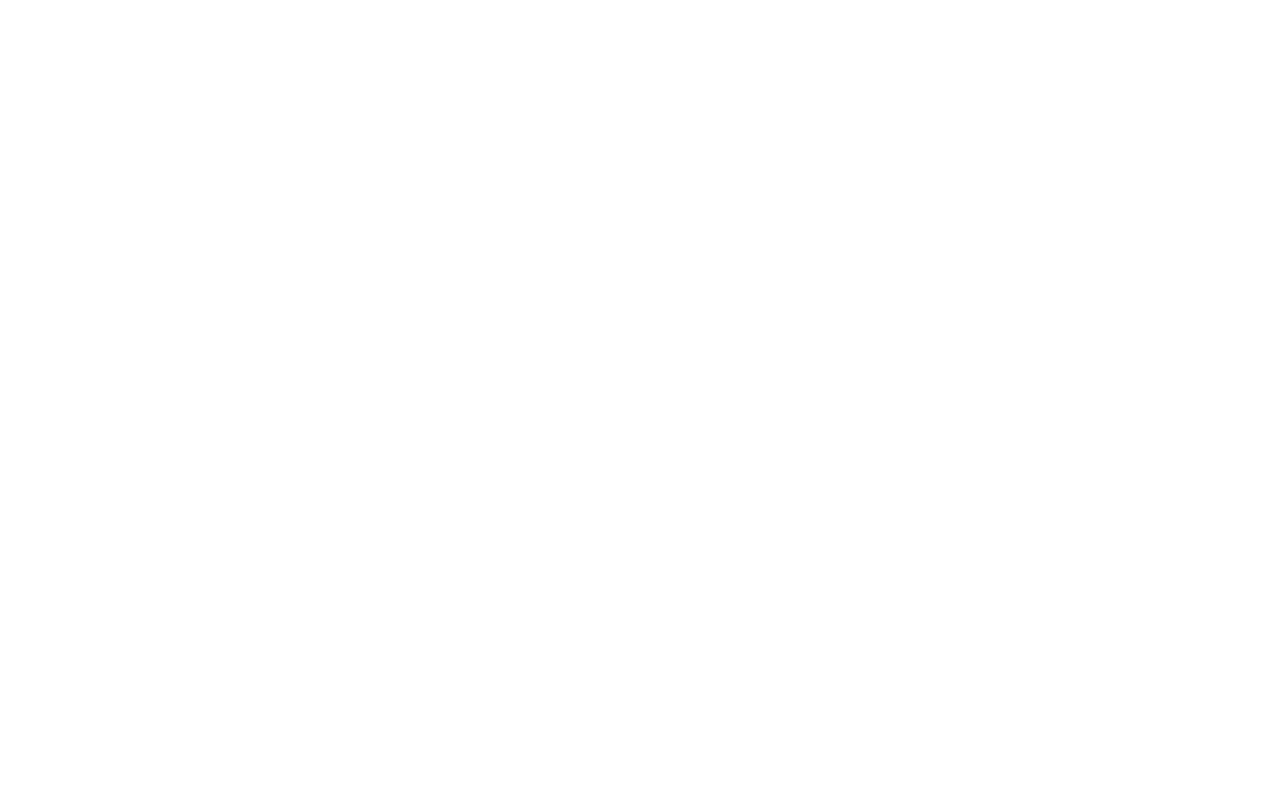
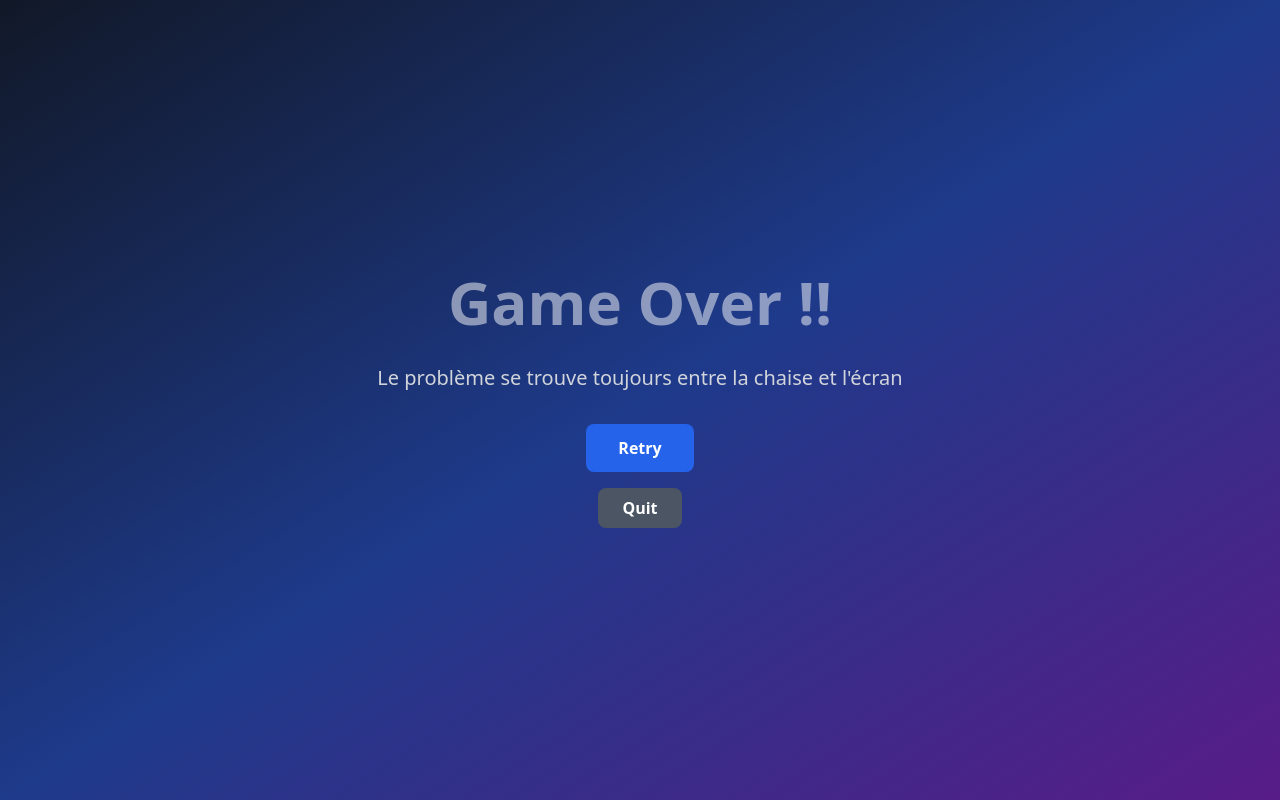
Before and after one commit to free-cornet/GameJam2025_2026, a Nuxt app: page /gameOver in a window 1280 px wide. Before the commit this address had no page. Built offline with nearby package versions, Linux system fonts and the light colour scheme.

Commit message:
FIrst stone trap + game over

```diff
--- /dev/null
+++ b/app/pages/gameOver.vue
@@ -0,0 +1,39 @@
+<template>
+  <div class="min-h-screen bg-gradient-to-br from-gray-900 via-blue-900 to-purple-900 flex items-center justify-center">
+    <div class="text-center">
+      <h1 class="text-6xl font-bold text-white mb-8 animate-pulse">
+        Game Over !!
+      </h1>
+
+      <p class="text-xl text-gray-300 mb-8">
+        Le problème se trouve toujours entre la chaise et l'écran
+      </p>
+
+      <div class="space-y-4">
+        <button
+        @click="goBack"
+        class="bg-blue-600 hover:bg-blue-700 text-white font-bold py-3 px-8 rounded-lg transition-colors duration-300">
+          Retry
+        </button>
+
+        <br>
+
+        <button
+          @click="quit"
+          class="bg-gray-600 hover:bg-gray-700 text-white font-bold py-2 px-6 rounded-lg transition-colors duration-300"
+        >
+          Quit
+        </button>
+      </div>
+    </div>
+  </div>
+</template>
+
+<script setup>
+const goBack = () => {
+  navigateTo('/game')
+}
+const quit = () => {
+  navigateTo('/')
+}
+</script>
--- a/app/pages/realGame.vue
+++ b/app/pages/realGame.vue
@@ -9,6 +9,7 @@
   name: "StickmanGame",
   data() {
     return {
+      trapCount : 0,
       stickman: {
         x: 100,
         y: 0,
@@ -29,9 +30,10 @@
       },
       stone: {
         x: window.innerWidth / 2,
-        y: 0,
-        velocityY: 7,
+        y: 0 - window.innerWidth / 2,
+        velocityY: 9,
         radius: window.innerWidth / 2,
+        active: false
       },
     };
   },
@@ -100,7 +102,10 @@
         this.stickman.isJumping = false;
       }
 
-      if (this.stone){
+      this.checkTrapEvent();
+
+      if (this.stone.active){
+        console.log("here");
         this.stoneTrap();
       }
 
@@ -108,8 +113,11 @@
       this.animationFrame = requestAnimationFrame(this.animate);
     },
 
-    checkTrapEvent(){
-      return true;
+    checkTrapEvent() {
+      if (this.trapCount === 0 && this.stickman.x >= this.canvasWidth / 2) {
+        this.stone.active = true;
+        this.trapCount += 1;
+      }
     },
 
     stoneTrap(){
@@ -120,18 +128,19 @@
       const dx = this.stickman.x - this.stone.x;
       const dy = (this.stickman.y - 30) - this.stone.y;
       const distance = Math.sqrt(dx * dx + dy * dy);
-      if (distance < this.stone.radius + 5) {
+      if (this.stone && distance < this.stone.radius + 5) {
         this.resetStone();
+        navigateTo("./gameOver");
       }
 
       // Reset stone if it hits ground
-      if (this.stone.y > this.ground.y - this.stone.radius + 5) {
+      if (this.stone && this.stone.y > this.ground.y - this.stone.radius + 5) {
         this.resetStone();
       }
     },
 
     resetStone() {
-      this.stone = null;
+      this.stone.active = false;
     },
 
     drawScene() {
@@ -147,14 +156,12 @@
       ctx.lineWidth = 2;
       ctx.stroke();
 
-      // Stone
-      if (this.checkTrapEvent()){
-        if (this.stone){
-          ctx.beginPath();
-          ctx.arc(this.stone.x, this.stone.y, this.stone.radius, 0, Math.PI * 2);
-          ctx.fillStyle = "#555";
-          ctx.fill();
-        }
+      // Draw Stone
+      if (this.stone.active){
+        ctx.beginPath();
+        ctx.arc(this.stone.x, this.stone.y, this.stone.radius, 0, Math.PI * 2);
+        ctx.fillStyle = "#555";
+        ctx.fill();
       }
 
       // Draw stickman
```
Also changed, not shown: app/assets/Météorite.jpg (added).
